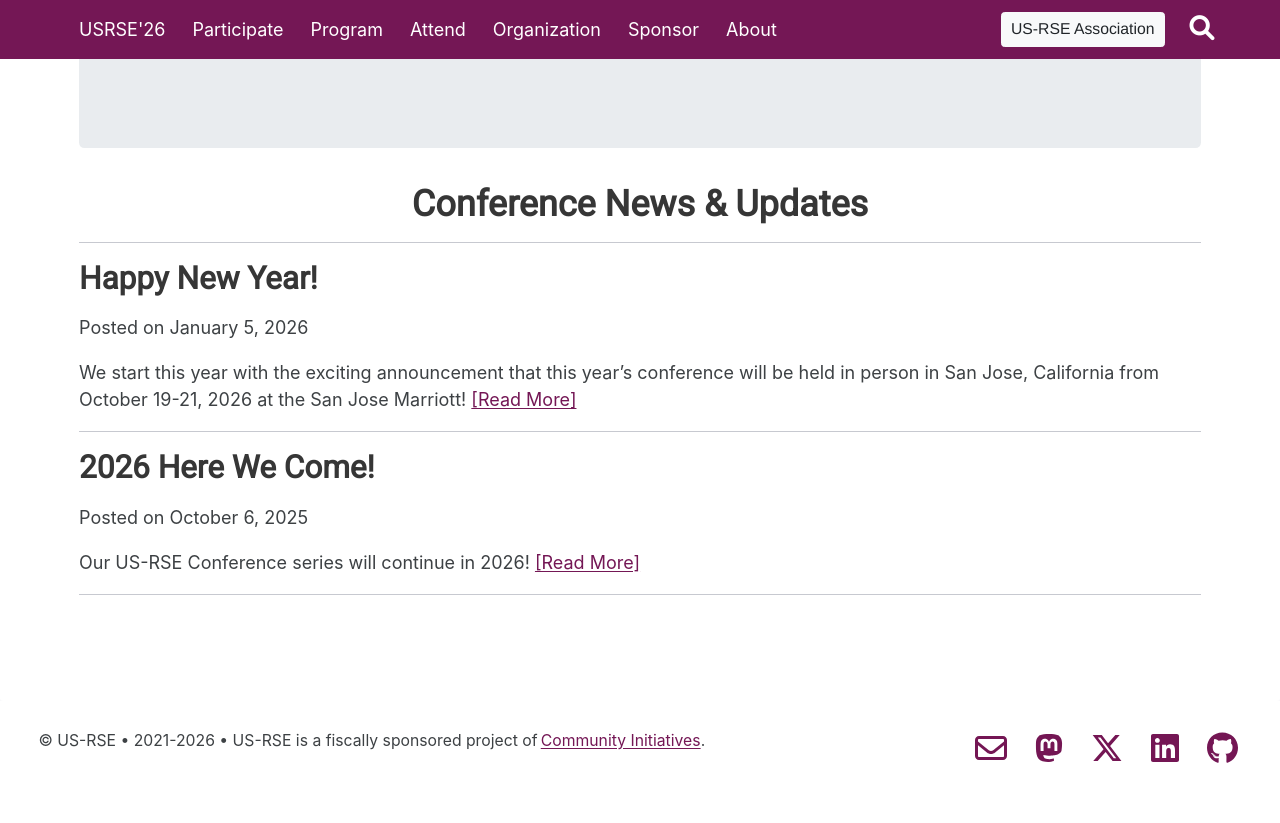
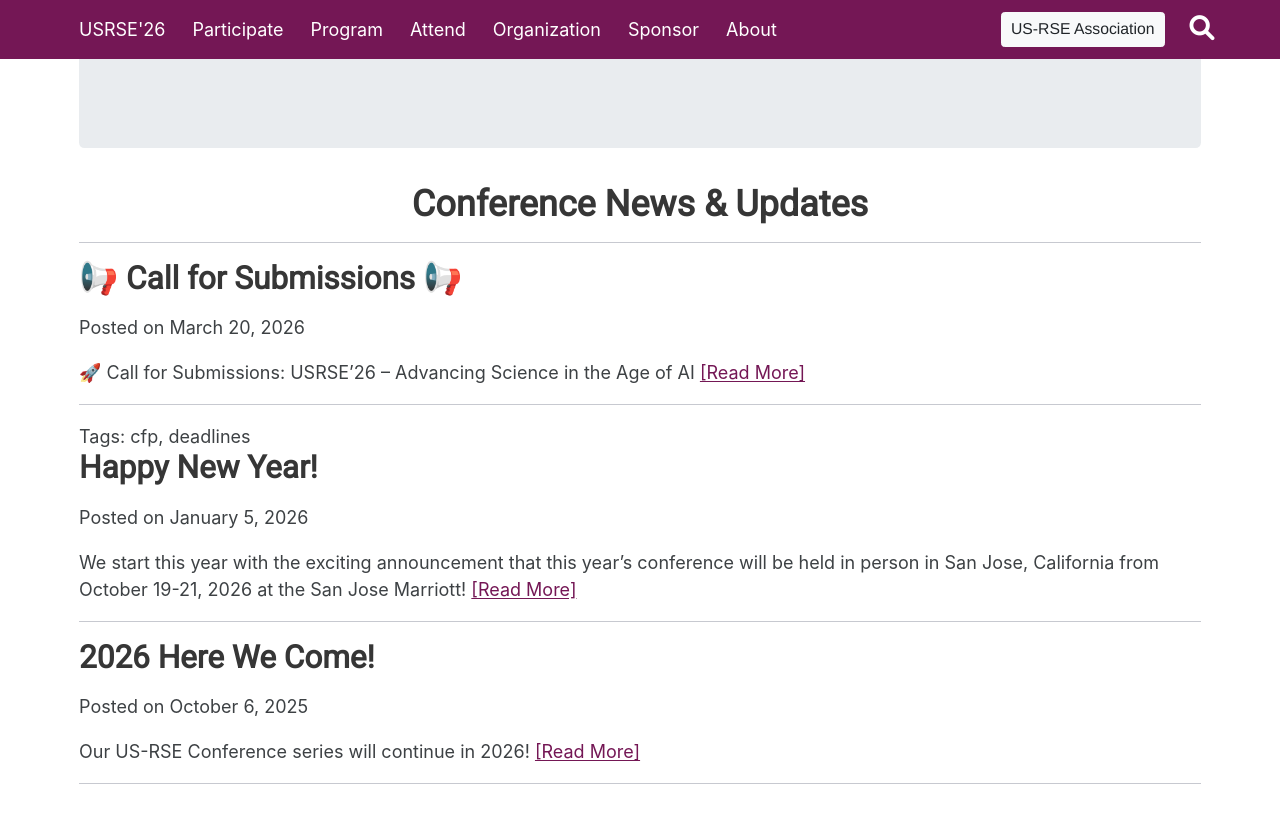
Before and after one commit to USRSE/usrse26, a Jekyll site: the page built from index.html, in a window 1280 px wide and 900 px high, scrolled down 1303 px. Shown: the top 823 px of the window. Built offline with Jekyll 4.4.1, drawn with Linux system fonts in a browser that asks for light colours; the list of posts is cut into pages by our own code; a style sheet for code colours, icons or effects is not loaded; before the commit the page ends 2105 px from its top, so only the background shows below that; some of the changed lines change nothing that is shown.

Commit message:
Adds new post about Call for Proposals
- Adds a new post for the call for proposals
- Adds new variables for the conference theme to the config for use throughout the site

```diff
--- a/_config.yml
+++ b/_config.yml
@@ -21,6 +21,9 @@ conf_end_date: "2026-10-21 15:00:00 -0900" # conference end date
 volunteer_url: https://forms.gle/Rt1usiy55EcmfDJeA # link to volunteer form
 conf_mailing_list: https://groups.google.com/a/us-rse.org/g/usrse-conference # for general use
 conf_exec_email: usrse26-conference@us-rse.org # for exec committee use
+
+conf_theme_full: "Advancing Science in the Age of AI: Explore how RSEs and collaborators increase research impact during these rapidly changing times"
+conf_theme_short: "Advancing Science in the Age of AI"
 
 favicon: /assets/img/favicon.ico
 fixed_navbar: top
--- /dev/null
+++ b/_posts/2026-03-20-usrse26.md
@@ -0,0 +1,34 @@
+---
+layout: post
+title: 📢 Call for Submissions 📢
+date: 2026-03-20
+tags: cfp deadlines
+---
+
+🚀 Call for Submissions: USRSE'26 – {{ site.conf_theme_short }}
+
+The USRSE'26 conference is now accepting submissions for its in-person program,
+centered around the theme **"{{ site.conf_theme_full}}."**
+Whether you are showcasing original research, sharing reproducible workflows, or
+facilitating community discussions, there is a track designed for your contribution.
+
+Submission Tracks Include:
+
+- Papers & Talks: Original work and broader topics of interest to the RSE community.
+- Notebooks: Demonstrating reproducible computational workflows.
+- Workshops & Birds of a Feather: Teaching new skills or discussing shared interests.
+- Posters: Engaging with the community during the dynamic poster reception.
+- Rapid Access Microtalks (RAM): A spontaneous 5-minute slot for in-person presenters.
+
+Key Details:
+
+- Theme: "{{ site.conf_theme_full }}."
+- AI Policy: Submissions utilizing Generative AI/LLMs must adhere to [IEEE guidelines on AI-generated text](https://journals.ieeeauthorcenter.ieee.org/become-an-ieee-journal-author/publishing-ethics/guidelines-and-policies/submission-and-peer-review-policies/#ai-generated-content).
+- Review Process: All submissions undergo peer review for quality, relevance, and novelty.
+  Rejected papers/talks are encouraged to submit as posters, and rejected posters can still participate via RAM.
+- Deadline & Portal: Submit via the USRSE'26 EasyChair site: <https://easychair.org/conferences/?conf=usrse26>
+
+For full details on track requirements and participation, visit: <https://us-rse.org/usrse26/participate/>
+
+Let's come together to shape the future of research software engineering in an AI-driven landscape.
+#USRSE26 #ResearchSoftwareEngineering #OpenScience #RSE #RSEng
```
